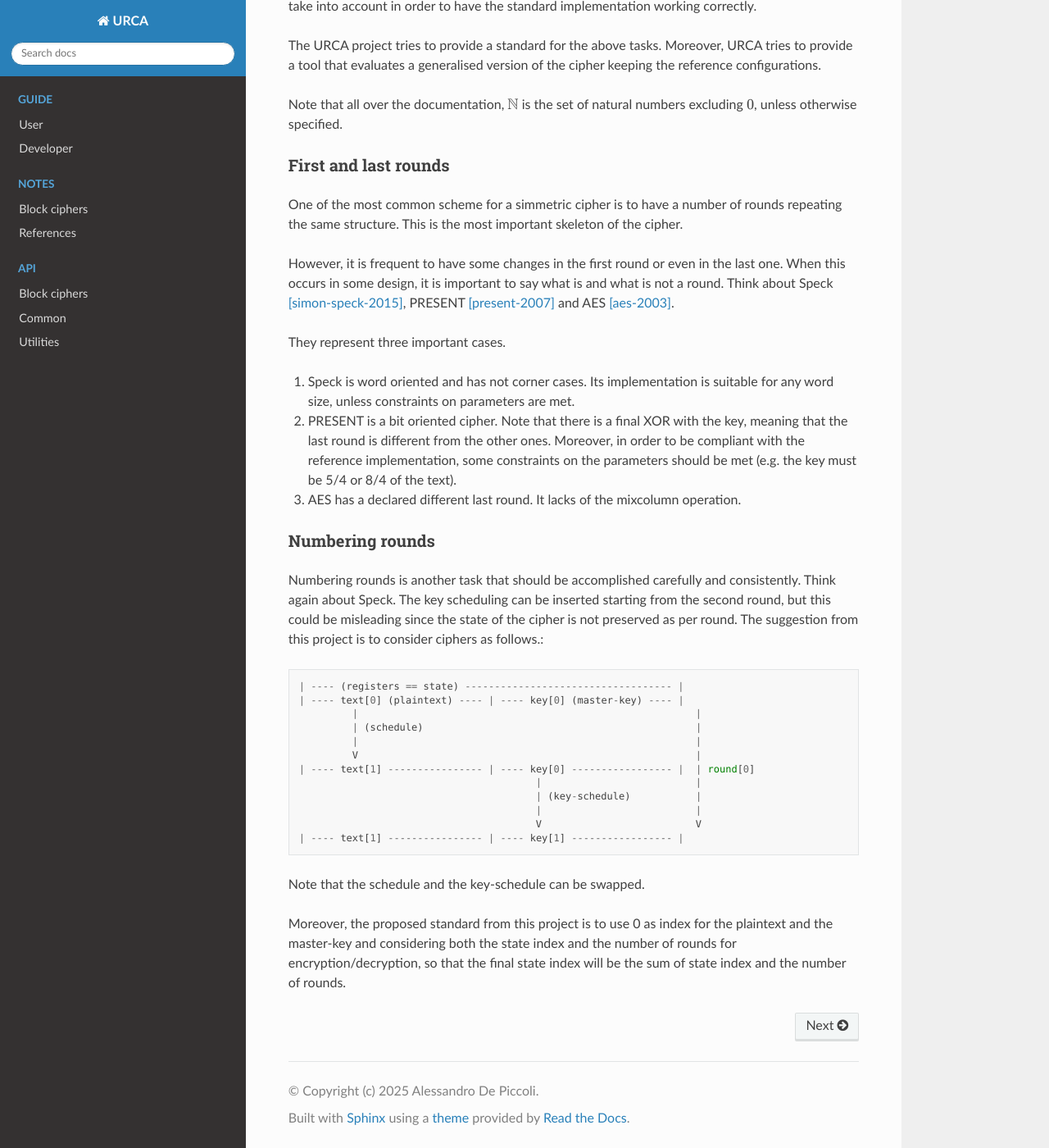
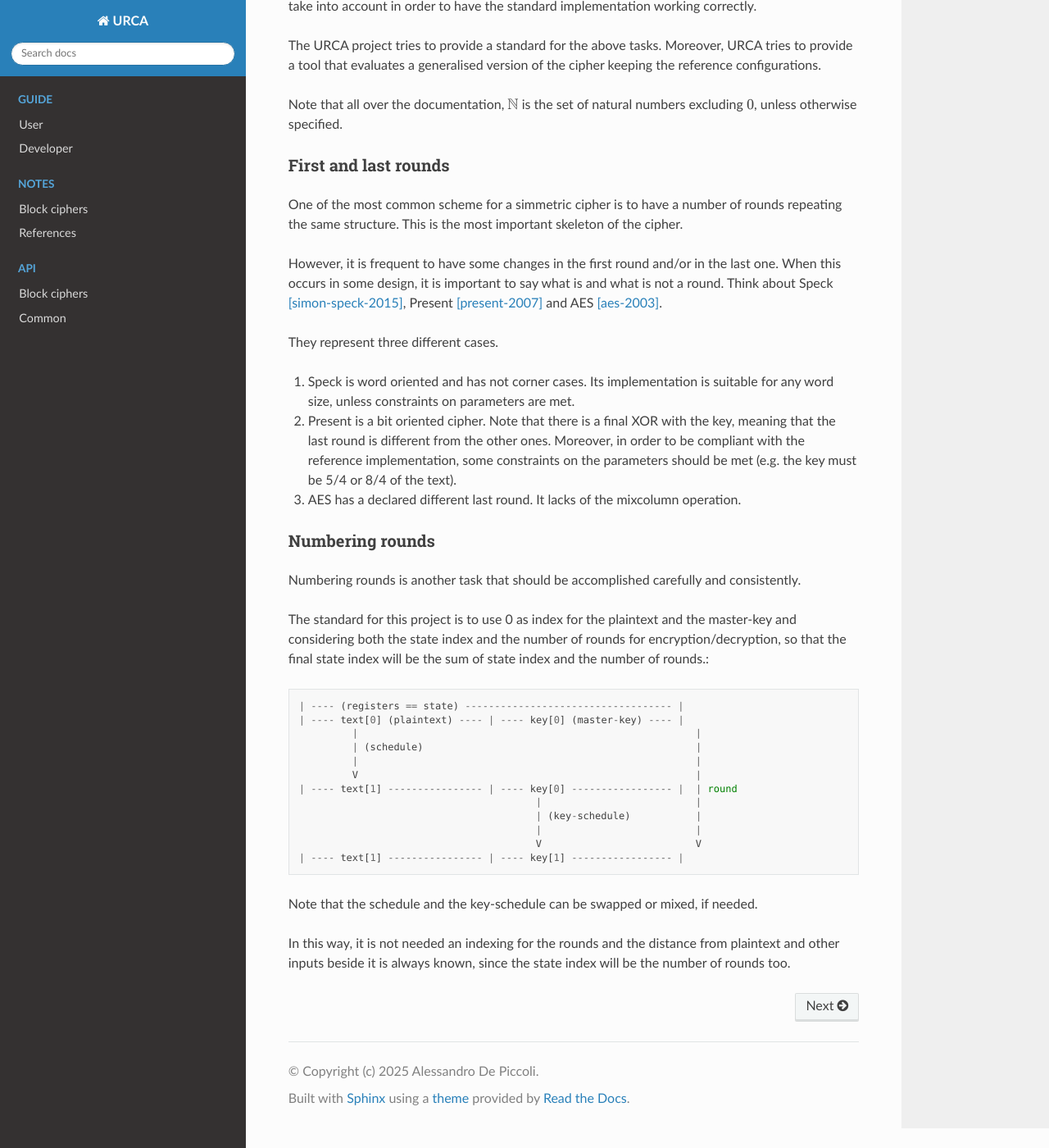
Before and after one commit to ale-depi/urca, a Sphinx documentation site: the page built from docs/source/index.rst, in a window 1280 px wide and 1400 px high, scrolled down 492 px. Shown: the whole window at 82% size. Built offline with Sphinx 7.4.7 and the Read the Docs theme 3.1.0, drawn with Linux system fonts in a browser that asks for light colours.

Commit message:
docs(Simon): add Simon APIs and notes
Simon documentation has been added and enriched. This commit contains
even a little change in the generic Block class. The word size has been
set to zero in order to have a further guard in the subclasses.

```diff
--- a/docs/source/api/blocks/index.rst
+++ b/docs/source/api/blocks/index.rst
@@ -15,4 +15,5 @@
    :maxdepth: 1
 
    present
+   simon
    speck
--- /dev/null
+++ b/docs/source/api/blocks/simon.rst
@@ -0,0 +1,4 @@
+Simon
+=====
+
+.. automodule:: urca.cpu.blocks.simon
--- a/docs/source/api/utilities.rst
+++ /dev/null
@@ -1,4 +0,0 @@
-Utilities
-=========
-
-.. automodule:: urca.cpu.utilities
--- a/docs/source/index.rst
+++ b/docs/source/index.rst
@@ -30,16 +30,16 @@
 rounds repeating the same structure. This is the most important skeleton of the
 cipher.
 
-However, it is frequent to have some changes in the first round or even in the
+However, it is frequent to have some changes in the first round and/or in the
 last one. When this occurs in some design, it is important to say what is and
-what is not a round. Think about Speck [simon-speck-2015]_, PRESENT
+what is not a round. Think about Speck [simon-speck-2015]_, Present
 [present-2007]_ and AES [aes-2003]_.
 
-They represent three important cases.
+They represent three different cases.
 
 #. Speck is word oriented and has not corner cases. Its implementation is
    suitable for any word size, unless constraints on parameters are met.
-#. PRESENT is a bit oriented cipher. Note that there is a final XOR with the
+#. Present is a bit oriented cipher. Note that there is a final XOR with the
    key, meaning that the last round is different from the other ones. Moreover,
    in order to be compliant with the reference implementation, some constraints
    on the parameters should be met (e.g. the key must be 5/4 or 8/4 of the
@@ -51,10 +51,12 @@
 ^^^^^^^^^^^^^^^^
 
 Numbering rounds is another task that should be accomplished carefully and
-consistently. Think again about Speck. The key scheduling can be inserted
-starting from the second round, but this could be misleading since the state of
-the cipher is not preserved as per round. The suggestion from this project is
-to consider ciphers as follows.::
+consistently.
+
+The standard for this project is to use 0 as index for the plaintext and the
+master-key and considering both the state index and the number of rounds for
+encryption/decryption, so that the final state index will be the sum of state
+index and the number of rounds.::
 
    | ---- (registers == state) ----------------------------------- |
    | ---- text[0] (plaintext) ---- | ---- key[0] (master-key) ---- |
@@ -62,19 +64,18 @@
             | (schedule)                                              |
             |                                                         |
             V                                                         |
-   | ---- text[1] ---------------- | ---- key[0] ----------------- |  | round[0]
+   | ---- text[1] ---------------- | ---- key[0] ----------------- |  | round
                                            |                          |
                                            | (key-schedule)           |
                                            |                          |
                                            V                          V
    | ---- text[1] ---------------- | ---- key[1] ----------------- |
 
-Note that the schedule and the key-schedule can be swapped.
+Note that the schedule and the key-schedule can be swapped or mixed, if needed.
 
-Moreover, the proposed standard from this project is to use 0 as index for the
-plaintext and the master-key and considering both the state index and the
-number of rounds for encryption/decryption, so that the final state index will
-be the sum of state index and the number of rounds.
+In this way, it is not needed an indexing for the rounds and the distance from
+plaintext and other inputs beside it is always known, since the state index
+will be the number of rounds too.
 
 .. toctree::
    :maxdepth: 1
@@ -99,4 +100,3 @@
 
    api/blocks/index
    api/common
-   api/utilities
--- a/docs/source/notes/blocks/index.rst
+++ b/docs/source/notes/blocks/index.rst
@@ -5,4 +5,5 @@
    :maxdepth: 1
 
    present
+   simon
    speck
```
Also changed, not shown: docs/source/guide/user.rst (+19 -3 lines), docs/source/notes/blocks/simon.rst (added, +16 -0 lines), 2 other files.
